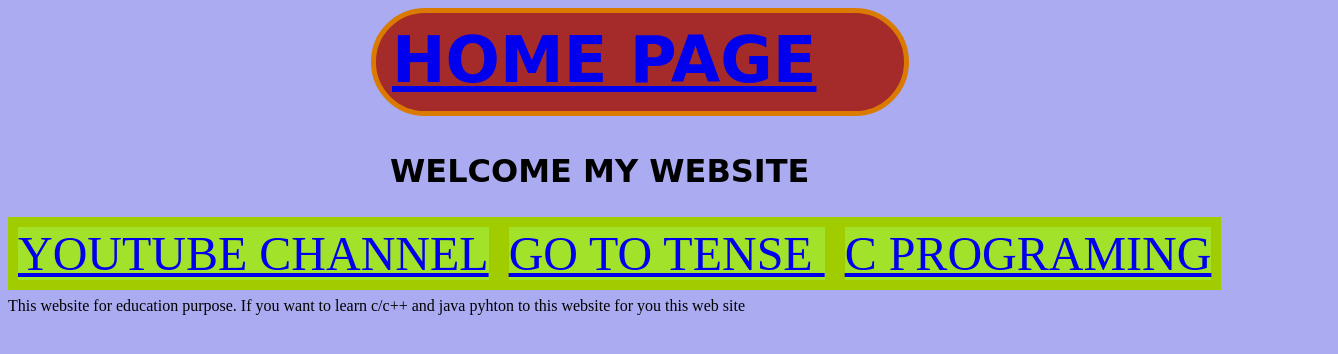
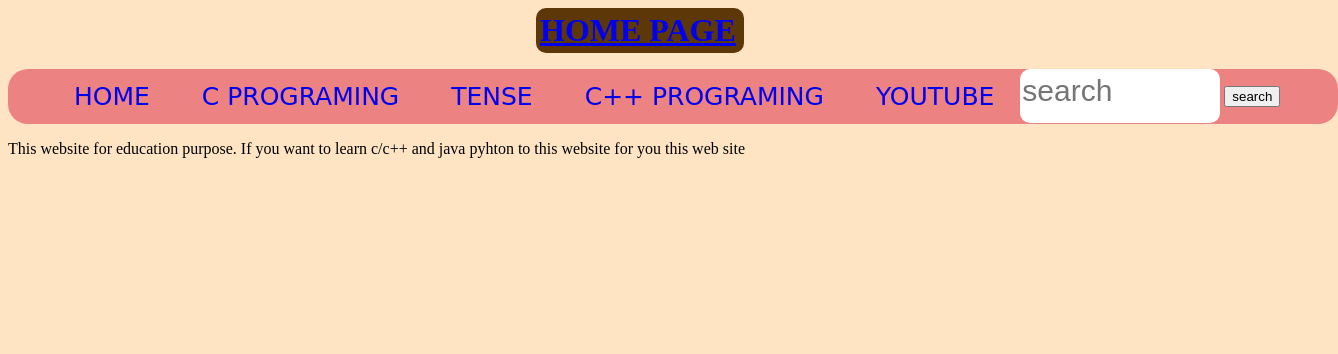
Before and after one commit to jaykumar591/jaykumarsinght, a plain HTML site: page home.html in a window 1280 px wide. Shown: the whole page, 1338 px wide, since content can reach past the window. Drawn offline with Linux system fonts and the light colour scheme.

Commit message:
Update home.html

```diff
--- a/home.html
+++ b/home.html
@@ -5,32 +5,76 @@
      <meta name="viewport" content="width=device-width, initial-scale=1.0">
      <title>HOME PAGE</title>
      <style>
-        #h1{
-            color:rgb(157, 192, 0); background-color: brown;
-            font-family: cursive;
-            font-size: 4em;
-            width: 500px;
-            border: 2px solid rgb(218, 123, 0);
-            border-width: 5px;
-            border-radius: 2em 2em 2em 2em;
-            padding: 10px 12px 14px 16px;
-
+         .heading{
+             color: red;background-color: rgb(94, 55, 8);
+             width: 200px;
+             border: none;
+             border-radius: 10px;
+             padding: 4px 4px;
              margin:auto;
          }
-        .h2{
-            border: 10px solid rgb(160, 204, 0); background-color: rgb(162, 226, 43); width: 600px; margin: auto;
-            font-size: 3em;
+         body{
+             background-color: bisque;
          }
-        #second{
-            background-color: rgb(171, 171, 241);
+         .navbar{
+             background-color: rgb(236, 130, 130);
+             width:1300px;
+             border-radius: 20px;
+             padding-right: 30px;
+             margin: auto;
          }
+         .navbar ul{
+             overflow: auto;
+
+         }
+         .navbar ul a{
+             padding: 3px 3px;
+
+         }
+         .navbar li a:hover{
+             color: rgb(245, 234, 234);
+         }
+         .navbar li{
+             float: left;
+             list-style: none;
+             margin: 13px 23px;
+             font-size: 25px;
+             font-family: cursive;
+         }
+
+         .search{
+             border: rgb(236 , 130, 130);
+             width: 200px;
+             border-radius: 10px;
+             padding-bottom: 15px;
+             padding-top:5px;
+             font-size: 30px;
+             margin-right: auto;
+         }
+         .search:hover{
+             background-color: rgb(252, 250, 171);
+         }
+         .navbar li a{
+             text-decoration: none;
+         }
+
      </style>
  </head>
-<body id="second">
-    <h1 id="h1"><a href="home.html">HOME PAGE</a></h1><br><br>
-    <h3 style="margin: auto; width: 500px; font-family: cursive; font-size: 2em;">WELCOME MY WEBSITE</h3><br><br>
-    <a class="h2" href="https://www.youtube.com/@Ocean_coding">YOUTUBE CHANNEL</a><a class="h2" href="index.html">GO TO TENSE</>  <a class="h2" href="c.programing.html">C PROGRAMING</a>
-    <p> This website for education purpose. If you want to learn c/c++ and java pyhton to this website for you this web site</p>
-
+ <body>
+     <h1 class="heading"><a href="home.html">HOME PAGE</a></h1>
+     <header>
+         <nav class="navbar">
+             <ul>
+                 <li><a href="home.html">HOME</a></li>
+                 <li><a href="c.programing.html">C PROGRAMING</a></li>
+                 <li><a href="index.html">TENSE</a></li>
+                 <li><a href="c.programing.html">C++ PROGRAMING</a></li>
+                 <li><a href="https://www.youtube.com/@Ocean_coding">YOUTUBE</a></li>
+                 <input class="search" type="search" name="search" placeholder="search">
+                 <input  type="button" name="search" value="search" di="sumit">
+             </ul>
+         </nav>
+         <a>This website for education purpose. If you want to learn c/c++ and java pyhton to this website for you this web site</a>
+     </header>
  </body>
  </html>
```
Lines whose indentation alone changed are shown as unchanged.
